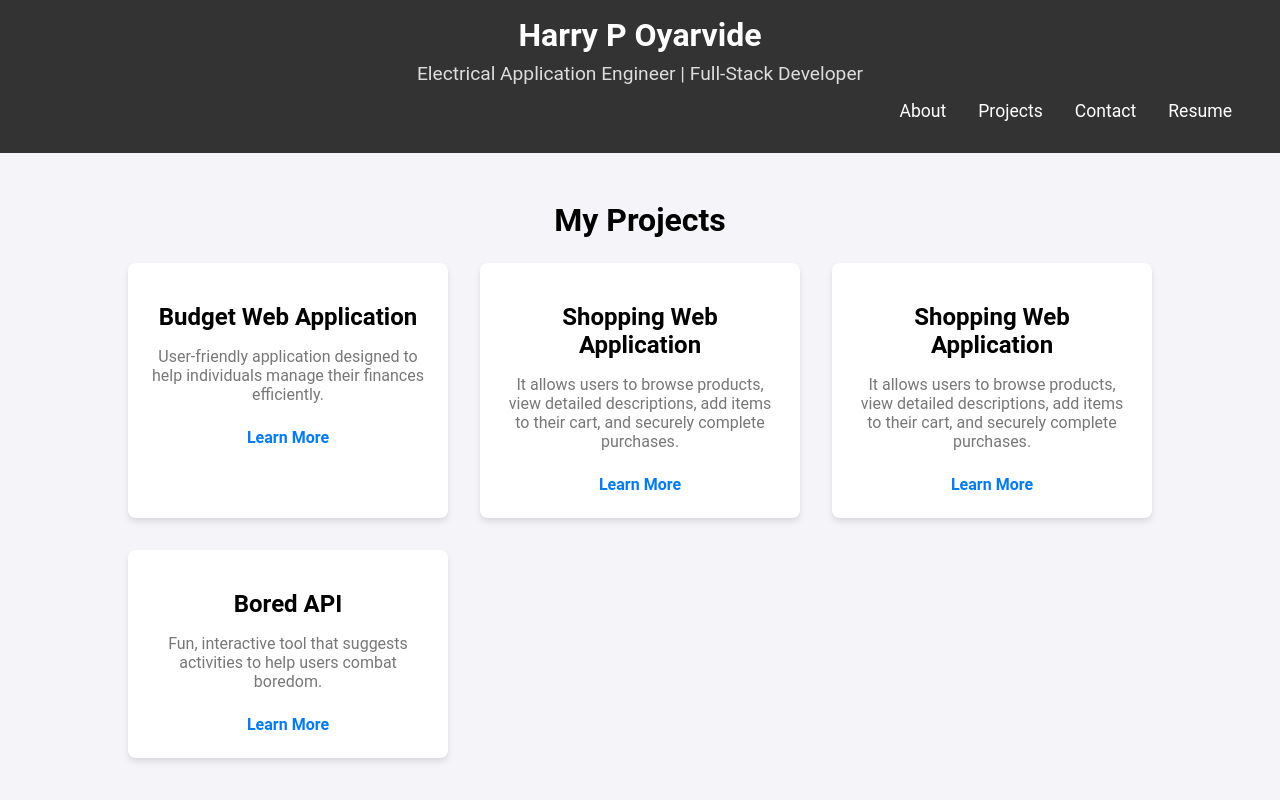
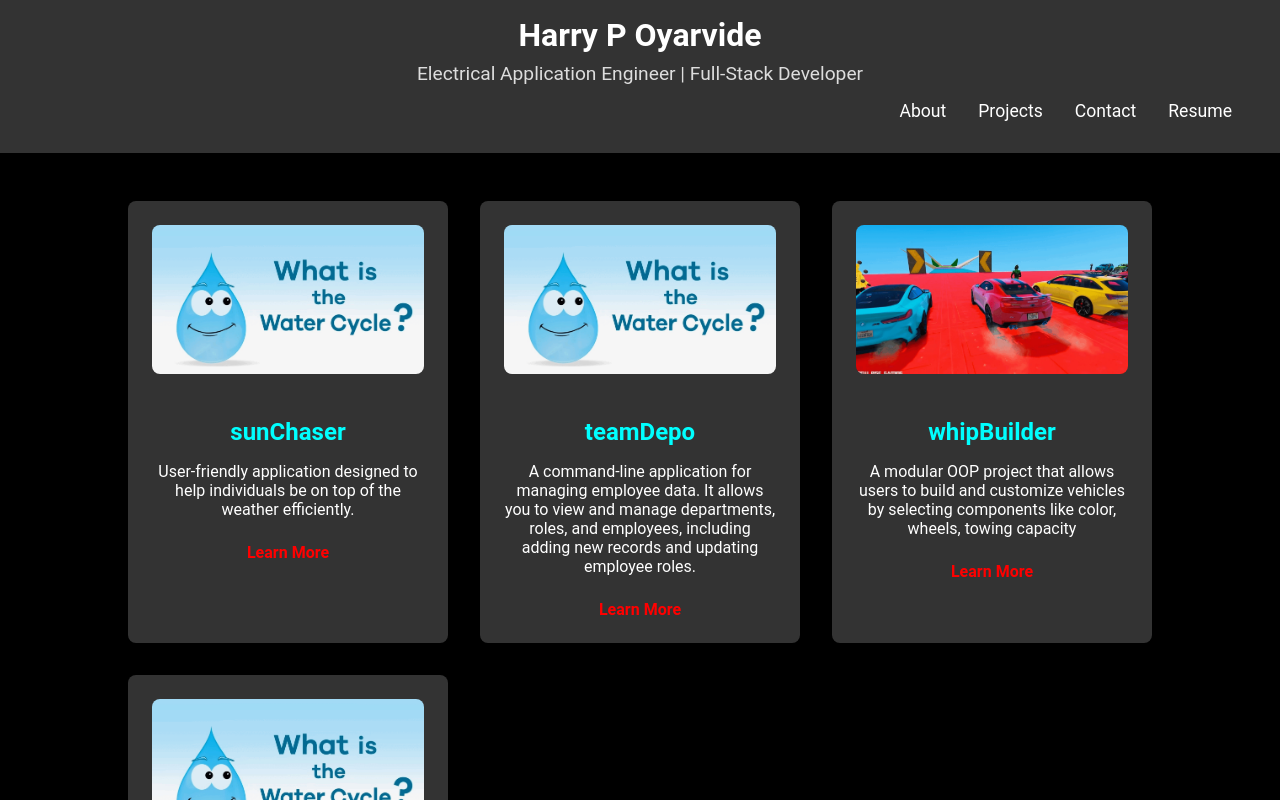
Before and after one commit to HPOGFD/reactFolio, a React (Vite) app: page /Projects in a window 1280 px wide. Shown: the top 800 px of the page. Built offline with nearby package versions, Linux system fonts and the light colour scheme.

Commit message:
project tab style and GIF added

```diff
--- a/src/pages/Projects.jsx
+++ b/src/pages/Projects.jsx
@@ -6,31 +6,31 @@ export default function Projects() {
     return (
         <div id="projects">
         <div class="container">
-          <h1 class="sub-title">My Projects</h1>
+
           <div class="project-list">
             <div class="project-item">
-              <i></i>
-              <h2>Budget Web Application</h2>
-              <p>User-friendly application designed to help individuals manage their finances efficiently.</p>
-              <a href="https://github.com/HPOpersonalProjects/BudgetApp.git">Learn More</a>
+              <img src='../images/weather.gif' className='project-gif'/>
+              <h2>sunChaser</h2>
+              <p>User-friendly application designed to help individuals be on top of the weather efficiently.</p>
+              <a href="https://github.com/HPOGFD/sunChaser.git">Learn More</a>
             </div>
             <div class="project-item">
-              <i></i>
-              <h2>Shopping Web Application</h2>
-              <p>It allows users to browse products, view detailed descriptions, add items to their cart, and securely complete purchases.</p>
-              <a href="https://github.com/HPOpersonalProjects/ShoppingApp.git">Learn More</a>
+            <img src='../images/weather.gif' className='project-gif'/>
+              <h2>teamDepo</h2>
+              <p>A command-line application for managing employee data. It allows you to view and manage departments, roles, and employees, including adding new records and updating employee roles.</p>
+              <a href="https://github.com/HPOGFD/teamDepo.git">Learn More</a>
             </div>
             <div class="project-item">
-              <i></i>
-              <h2>Shopping Web Application</h2>
-              <p>It allows users to browse products, view detailed descriptions, add items to their cart, and securely complete purchases.</p>
-              <a href="https://github.com/HPOpersonalProjects/ShoppingApp.git">Learn More</a>
+            <img src='../images/whip.gif' className='project-gif'/>
+              <h2>whipBuilder</h2>
+              <p>A modular OOP project that allows users to build and customize vehicles by selecting components like color, wheels, towing capacity</p>
+              <a href="https://github.com/HPOGFD/whipBuilder.git">Learn More</a>
             </div>
             <div class="project-item">
-              <i></i>
-              <h2>Bored API</h2>
-              <p>Fun, interactive tool that suggests activities to help users combat boredom.</p>
-              <a href="https://github.com/HPOGFD/BoredAPI.git">Learn More</a>
+                <img src='../images/weather.gif' className='project-gif'/>
+              <h2>budgetApp</h2>
+              <p>Easy form to input salary and expenses with easy to use calculator</p>
+              <a href="https://github.com/HPOGFD/BudgetApp.git">Learn More</a>
 
             </div>
           </div>
--- a/src/style/projects.css
+++ b/src/style/projects.css
@@ -1,6 +1,22 @@
+body {
+    font-family: 'Roboto', sans-serif;
+    margin: 0;
+    padding: 0;
+    box-sizing: border-box;
+    background-color: #000;;
+  }
+
+  h1 {
+    font-size: 3rem;
+    text-align: center;
+    margin-top: 3rem;
+    margin-bottom: 1.5rem;
+    font-weight: 600;
+  }
+
 #projects {
     padding: 3rem 0;
-    background-color: #f4f4f9;
+    background-color: #000;
   }
 
   .container {
@@ -22,7 +38,7 @@
   }
 
   .project-item {
-    background-color: #fff;
+    background-color: #333;
     border-radius: 8px;
     box-shadow: 0 4px 6px rgba(0, 0, 0, 0.1);
     padding: 1.5rem;
@@ -32,17 +48,18 @@
   .project-item h2 {
     font-size: 1.5rem;
     margin: 1rem 0;
+    color: rgba(0, 255, 255, 1);
   }
 
   .project-item p {
     font-size: 1rem;
-    color: #777;
+    color: rgba(255, 255, 255, 1);
     margin-bottom: 1.5rem;
   }
 
   .project-item a {
     display: inline-block;
-    color: #007bff;
+    color: rgba(255, 0, 0, 1);
     font-weight: 600;
     text-decoration: none;
   }
@@ -56,3 +73,9 @@
     color: #007bff;
     margin-bottom: 1rem;
   }
+  .project-gif {
+  width: 100%;
+  height: auto;
+  border-radius: 8px;  /* Optional: adds rounded corners */
+  margin-bottom: 1.5rem; /* Optional: adds space below the GIF */
+}
```
Also changed, not shown: images/weather.gif (added), images/whip.gif (added).
